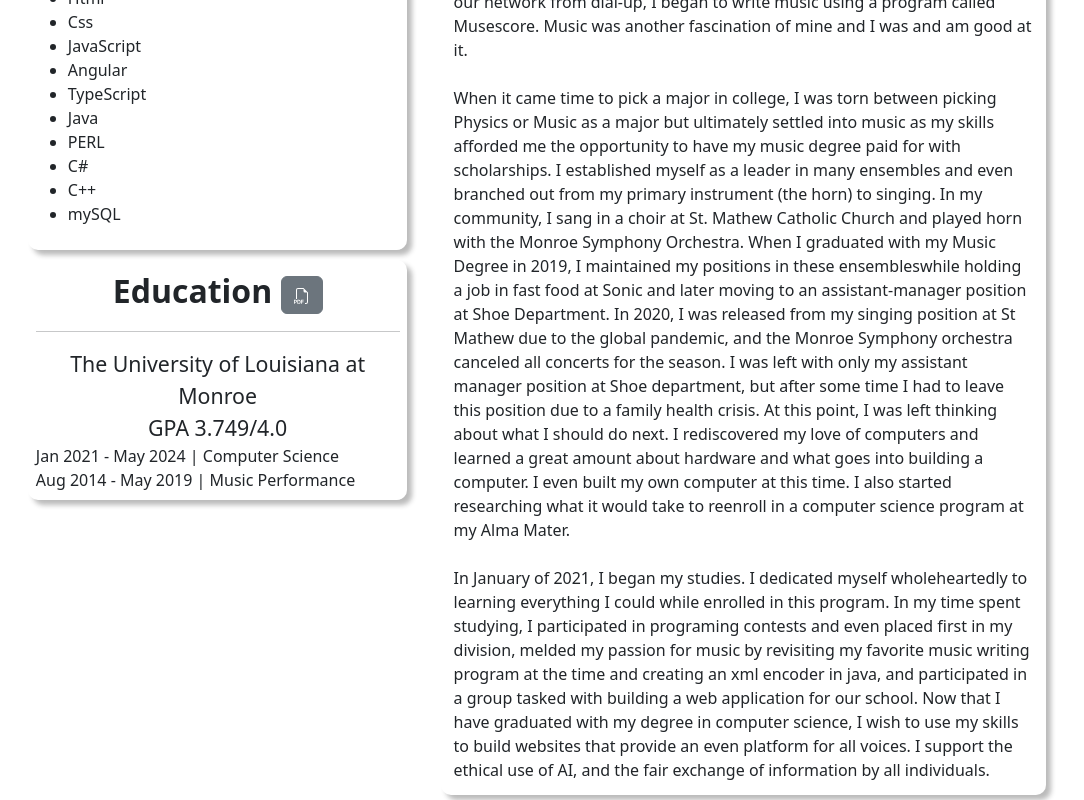
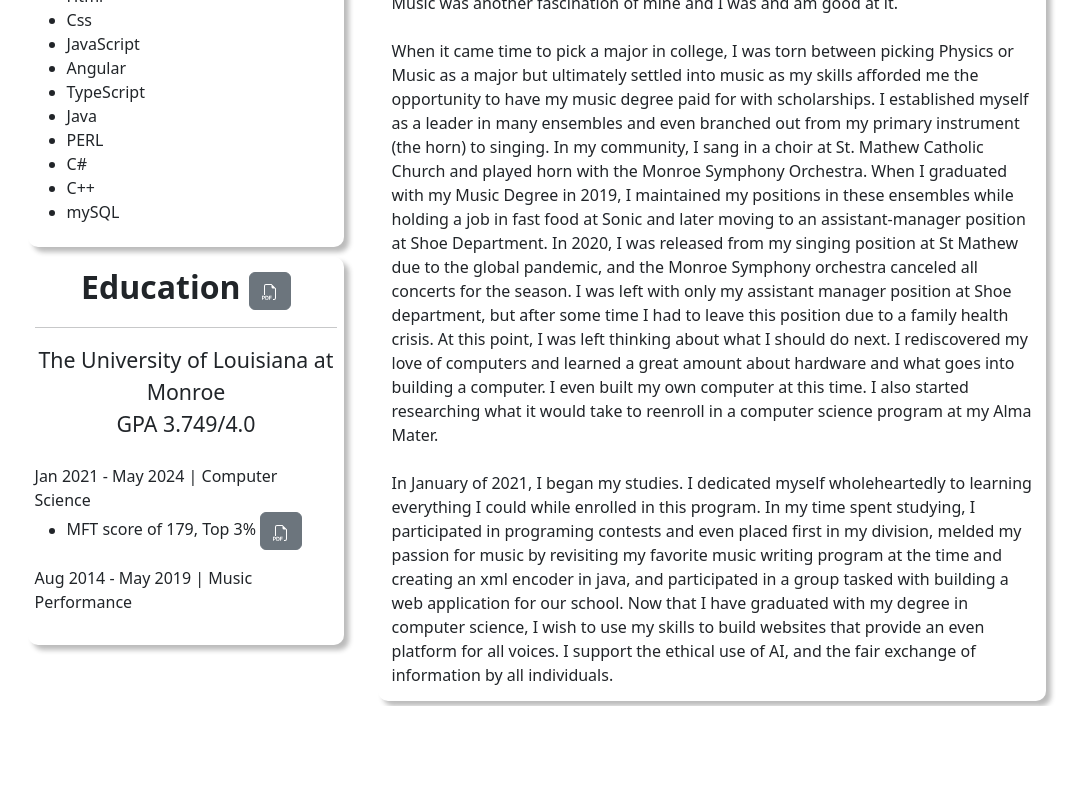
Before and after one commit to DavidFHoward/Linkedout, an Angular app: page / in a window 1280 px wide. Shown: the part 623-1423 px from the top of the page, without its empty margins (109-1193 px from the left). After the commit the page ends 1329 px from the top, so only its background shows below. Built offline with nearby package versions, Linux system fonts and the light colour scheme.

Commit message:
added point in education about MFT

```diff
--- a/src/app/app.component.html
+++ b/src/app/app.component.html
@@ -29,7 +29,7 @@
       </div>
     </div>
     <div class="row" style="margin-left: 0;">
-      <div class="col" style="min-width: fit-content; max-width: fit-content;">
+      <div class="col" style="min-width: 300px; max-width: 350px;">
         <div class="box" style="min-width: 250px;">
           <div class="text-center header">Skills</div><hr />
           <ul style="background: none;">
@@ -57,22 +57,30 @@
         </div>
         <div class="box" style="min-width: fit-content; max-width: fit-content; margin-top: 10px">
           <div class="text-center header">Education
-            <span class="btn btn-secondary" (click)="openPdf();">
+            <span class="btn btn-secondary" title="View Unofficial Transcript" (click)="openPdf();">
               <svg xmlns="http://www.w3.org/2000/svg" width="16" height="16" fill="currentColor" class="bi bi-filetype-pdf" viewBox="0 0 16 16">
                 <path fill-rule="evenodd" d="M14 4.5V14a2 2 0 0 1-2 2h-1v-1h1a1 1 0 0 0 1-1V4.5h-2A1.5 1.5 0 0 1 9.5 3V1H4a1 1 0 0 0-1 1v9H2V2a2 2 0 0 1 2-2h5.5zM1.6 11.85H0v3.999h.791v-1.342h.803q.43 0 .732-.173.305-.175.463-.474a1.4 1.4 0 0 0 .161-.677q0-.375-.158-.677a1.2 1.2 0 0 0-.46-.477q-.3-.18-.732-.179m.545 1.333a.8.8 0 0 1-.085.38.57.57 0 0 1-.238.241.8.8 0 0 1-.375.082H.788V12.48h.66q.327 0 .512.181.185.183.185.522m1.217-1.333v3.999h1.46q.602 0 .998-.237a1.45 1.45 0 0 0 .595-.689q.196-.45.196-1.084 0-.63-.196-1.075a1.43 1.43 0 0 0-.589-.68q-.396-.234-1.005-.234zm.791.645h.563q.371 0 .609.152a.9.9 0 0 1 .354.454q.118.302.118.753a2.3 2.3 0 0 1-.068.592 1.1 1.1 0 0 1-.196.422.8.8 0 0 1-.334.252 1.3 1.3 0 0 1-.483.082h-.563zm3.743 1.763v1.591h-.79V11.85h2.548v.653H7.896v1.117h1.606v.638z"/>
               </svg>
             </span>
           </div>
-
           <hr />
           <div class="text-center sub-header">The University of Louisiana at Monroe<br />
-             GPA 3.749/4.0</div>
+             GPA 3.749/4.0</div><br />
           <div> Jan 2021 - May 2024 | Computer Science</div>
-          <div> Aug 2014 - May 2019 | Music Performance</div>
+          <ul>
+            <li>MFT score of 179, Top 3%
+              <span class="btn btn-secondary" title="view supporting document" (click)="openPdfMft();">
+                <svg xmlns="http://www.w3.org/2000/svg" width="16" height="16" fill="currentColor" class="bi bi-filetype-pdf" viewBox="0 0 16 16">
+                  <path fill-rule="evenodd" d="M14 4.5V14a2 2 0 0 1-2 2h-1v-1h1a1 1 0 0 0 1-1V4.5h-2A1.5 1.5 0 0 1 9.5 3V1H4a1 1 0 0 0-1 1v9H2V2a2 2 0 0 1 2-2h5.5zM1.6 11.85H0v3.999h.791v-1.342h.803q.43 0 .732-.173.305-.175.463-.474a1.4 1.4 0 0 0 .161-.677q0-.375-.158-.677a1.2 1.2 0 0 0-.46-.477q-.3-.18-.732-.179m.545 1.333a.8.8 0 0 1-.085.38.57.57 0 0 1-.238.241.8.8 0 0 1-.375.082H.788V12.48h.66q.327 0 .512.181.185.183.185.522m1.217-1.333v3.999h1.46q.602 0 .998-.237a1.45 1.45 0 0 0 .595-.689q.196-.45.196-1.084 0-.63-.196-1.075a1.43 1.43 0 0 0-.589-.68q-.396-.234-1.005-.234zm.791.645h.563q.371 0 .609.152a.9.9 0 0 1 .354.454q.118.302.118.753a2.3 2.3 0 0 1-.068.592 1.1 1.1 0 0 1-.196.422.8.8 0 0 1-.334.252 1.3 1.3 0 0 1-.483.082h-.563zm3.743 1.763v1.591h-.79V11.85h2.548v.653H7.896v1.117h1.606v.638z"/>
+                </svg>
+              </span>
+            </li>
+          </ul>
+          <div> Aug 2014 - May 2019 | Music Performance</div><br />
         </div>
       </div>
       <div class="col">
-        <div class="box" style="min-width: 250px;">
+        <div class="box" style="min-width: 263px;">
           <div class="text-center header">About Me</div><hr />
           <div>
             From a very young age, I have been fascinated by computers. My first experience with a personal computer came when my aunt let me play on an old Windows xp
@@ -84,7 +92,7 @@
             When it came time to pick a major in college, I was torn between picking Physics or Music as a major but ultimately settled into music as my skills afforded me
             the opportunity to have my music degree paid for with scholarships. I established myself as a leader in many ensembles and even branched out from my primary
             instrument (the horn) to singing. In my community, I sang in a choir at St. Mathew Catholic Church and played horn with the Monroe Symphony Orchestra. When I
-            graduated with my Music Degree in 2019, I maintained my positions in these ensembleswhile holding a job in fast food at Sonic and later moving to an
+            graduated with my Music Degree in 2019, I maintained my positions in these ensembles while holding a job in fast food at Sonic and later moving to an
             assistant-manager position at Shoe Department. In 2020, I was released from my singing position at St Mathew due to the global pandemic, and the Monroe Symphony
             orchestra canceled all concerts for the season. I was left with only my assistant manager position at Shoe department, but after some time I had to leave this
             position due to a family health crisis. At this point, I was left thinking about what I should do next. I rediscovered my love of computers and learned a great
--- a/src/app/app.component.ts
+++ b/src/app/app.component.ts
@@ -35,6 +35,8 @@
 
   openPdf(): void {
     window.open('https://davidfhoward.github.io/Linkedout/assets/UnofficialTranscriptDavidHoward.pdf', '_blank');
-
+  }
+  openPdfMft(): void {
+    window.open('https://davidfhoward.github.io/Linkedout/assets/MFTscore.pdf', '_blank');
   }
 }
```
